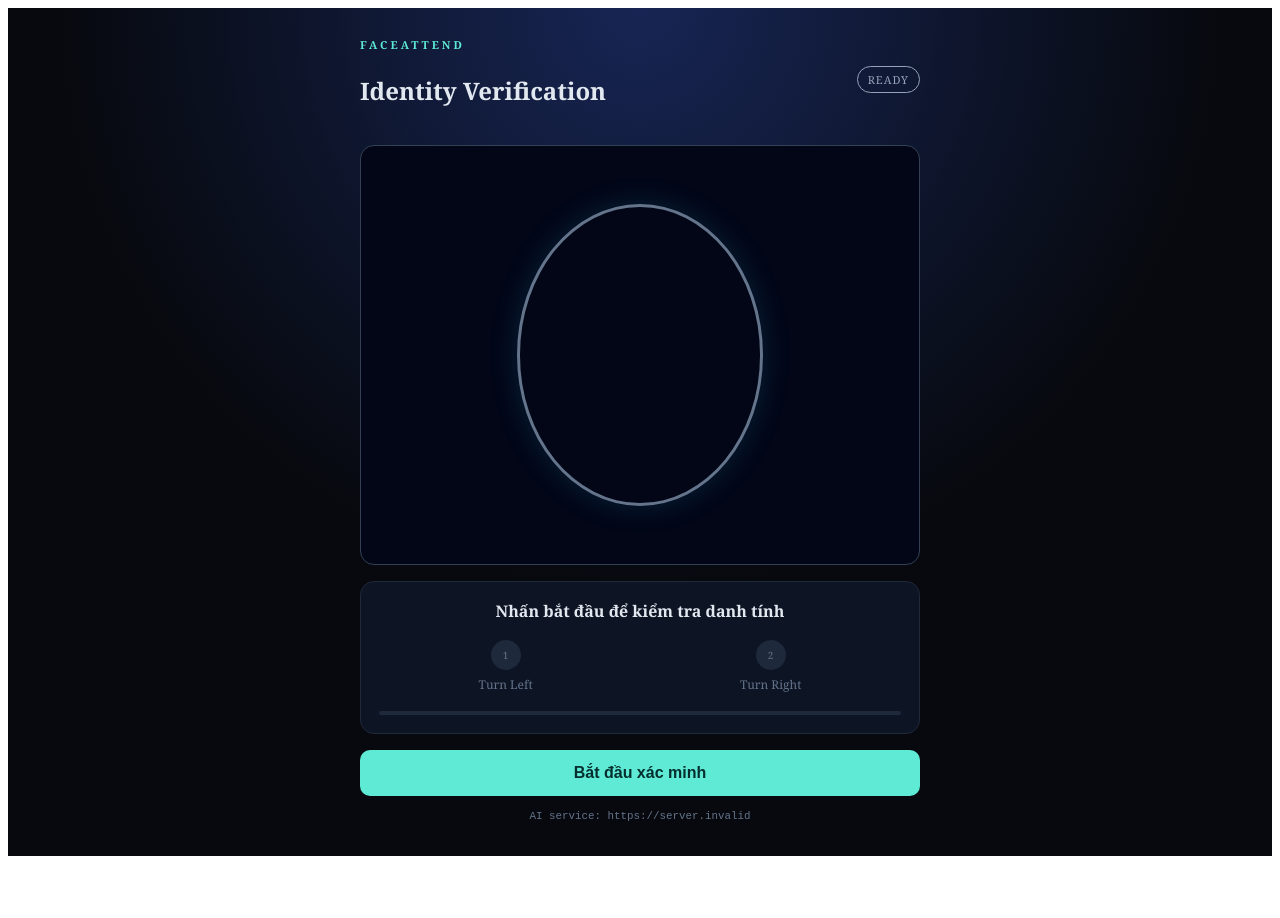
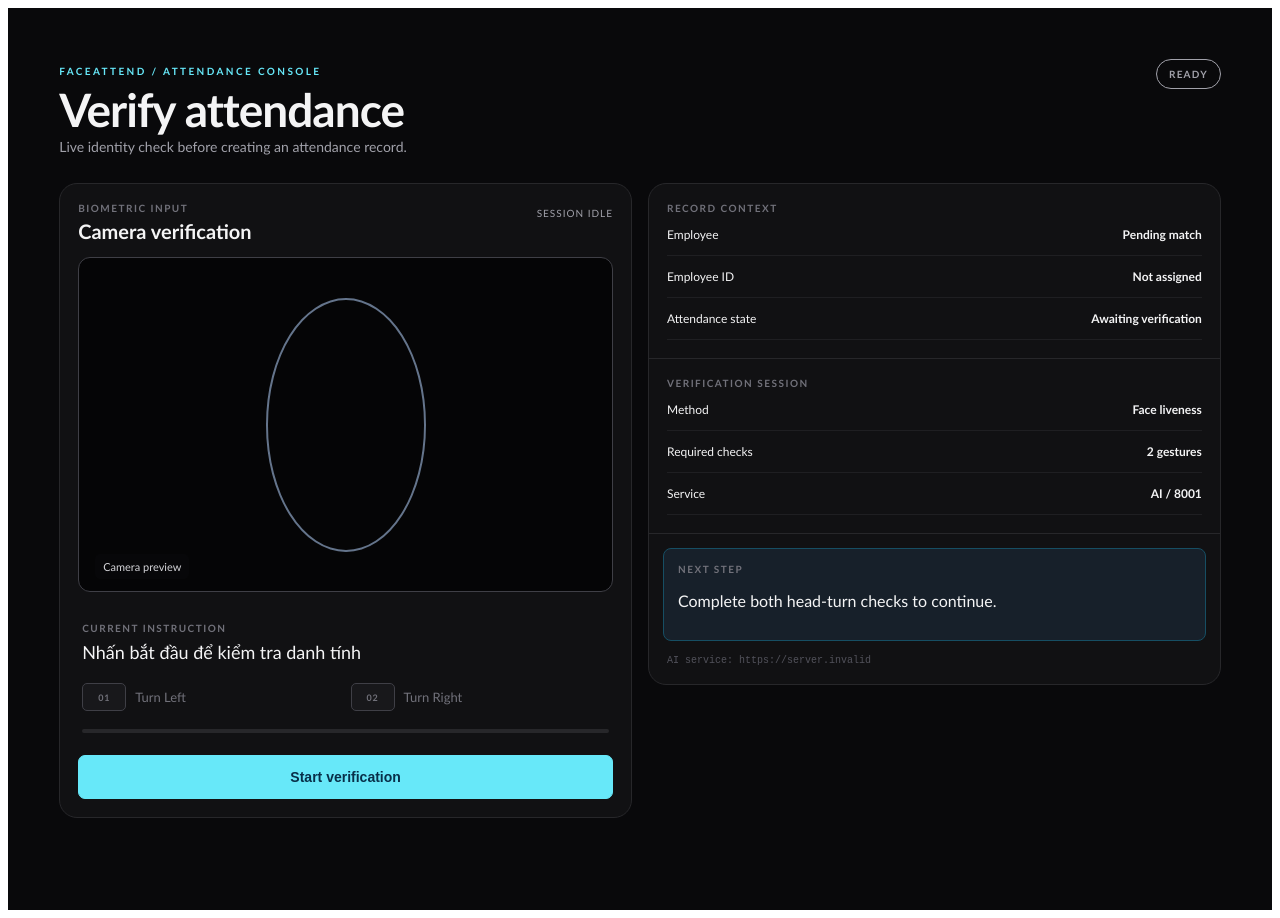
Before and after one commit to Danhtran07/FaceAttend-AI, a React (Vite) app in the folder apps/frontend/: page / in a window 1280 px wide. Before the commit the page ends 864 px from the top, so only its background shows below. Built offline with nearby package versions, Linux system fonts and the light colour scheme; no server answers.

Commit message:
feat: update App component layout and styles for improved user experience

```diff
--- a/apps/frontend/src/pages/App.tsx
+++ b/apps/frontend/src/pages/App.tsx
@@ -138,48 +138,93 @@ export default function App() {
   };
 
   const progress = challenge === "COMPLETE" ? 100 : Math.max(0, Math.min(100, (challengeIndex / CHALLENGES.length) * 100));
+  const stateLabel = error ? "REVIEW REQUIRED" : token ? "VERIFIED" : running ? "LIVE CHECK" : "READY";
 
   return (
     <main style={styles.page}>
       <section style={styles.shell}>
         <header style={styles.header}>
-          <div><span style={styles.eyebrow}>FACEATTEND</span><h1>Identity Verification</h1></div>
-          <span style={{ ...styles.badge, color: running ? "#5eead4" : "#94a3b8" }}>{running ? "LIVE" : "READY"}</span>
+          <div>
+            <span style={styles.eyebrow}>FACEATTEND / ATTENDANCE CONSOLE</span>
+            <h1 style={styles.title}>Verify attendance</h1>
+            <p style={styles.subtitle}>Live identity check before creating an attendance record.</p>
+          </div>
+          <span style={{ ...styles.badge, color: error ? "#fb7185" : token ? "#4ade80" : running ? "#67e8f9" : "#a1a1aa" }}>{stateLabel}</span>
         </header>
+        <div style={styles.workspace}>
+          <section style={styles.primaryPanel}>
+            <div style={styles.panelBar}>
+              <div><span style={styles.sectionKicker}>BIOMETRIC INPUT</span><h2 style={styles.panelTitle}>Camera verification</h2></div>
+              <span style={styles.sessionTag}>{running ? "SESSION ACTIVE" : "SESSION IDLE"}</span>
+            </div>
             <div style={styles.cameraWrap}>
               <video ref={videoRef} autoPlay playsInline muted style={styles.video} />
-          <div style={{ ...styles.oval, borderColor: error ? "#f87171" : challenge === "COMPLETE" ? "#34d399" : running ? "#38bdf8" : "#64748b" }} />
+              <div style={{ ...styles.oval, borderColor: error ? "#fb7185" : challenge === "COMPLETE" ? "#4ade80" : running ? "#67e8f9" : "#64748b" }} />
+              <div style={styles.cameraHint}>{running ? "Keep your face inside the frame" : "Camera preview"}</div>
               <canvas ref={canvasRef} style={{ display: "none" }} />
             </div>
             <section style={styles.status}>
-          <strong style={{ color: error ? "#fca5a5" : token ? "#86efac" : "#e2e8f0" }}>{error || feedback}</strong>
-          <div style={styles.steps}>{CHALLENGES.map((label, index) => <div key={label} style={{ ...styles.step, color: index < challengeIndex ? "#34d399" : index === challengeIndex ? "#60a5fa" : "#64748b" }}><span style={styles.dot}>{index < challengeIndex ? "OK" : index + 1}</span>{label}</div>)}</div>
+              <span style={styles.sectionKicker}>CURRENT INSTRUCTION</span>
+              <strong style={{ ...styles.feedback, color: error ? "#fda4af" : token ? "#86efac" : "#f4f4f5" }}>{error || feedback}</strong>
+              <div style={styles.steps}>{CHALLENGES.map((label, index) => <div key={label} style={{ ...styles.step, color: index < challengeIndex ? "#4ade80" : index === challengeIndex ? "#67e8f9" : "#71717a" }}><span style={{ ...styles.dot, borderColor: index < challengeIndex ? "#4ade80" : index === challengeIndex ? "#67e8f9" : "#3f3f46" }}>{index < challengeIndex ? "DONE" : `0${index + 1}`}</span>{label}</div>)}</div>
               <div style={styles.track}><div style={{ ...styles.progress, width: `${progress}%` }} /></div>
             </section>
-        <button onClick={running ? cleanup : start} style={styles.button}>{running ? "Dừng xác minh" : token ? "Xác minh lại" : "Bắt đầu xác minh"}</button>
+            <button onClick={running ? cleanup : start} style={styles.button}>{running ? "Stop verification" : token ? "Run again" : "Start verification"}</button>
             {token && <pre style={styles.token}>{token}</pre>}
+          </section>
+
+          <aside style={styles.rail}>
+            <div style={styles.railSection}>
+              <span style={styles.sectionKicker}>RECORD CONTEXT</span>
+              <div style={styles.recordRow}><span>Employee</span><strong>Pending match</strong></div>
+              <div style={styles.recordRow}><span>Employee ID</span><strong>Not assigned</strong></div>
+              <div style={styles.recordRow}><span>Attendance state</span><strong>{token ? "Ready to record" : "Awaiting verification"}</strong></div>
+            </div>
+            <div style={styles.railSection}>
+              <span style={styles.sectionKicker}>VERIFICATION SESSION</span>
+              <div style={styles.recordRow}><span>Method</span><strong>Face liveness</strong></div>
+              <div style={styles.recordRow}><span>Required checks</span><strong>2 gestures</strong></div>
+              <div style={styles.recordRow}><span>Service</span><strong>AI / 8001</strong></div>
+            </div>
+            <div style={styles.notice}><span style={styles.sectionKicker}>NEXT STEP</span><p>{token ? "Identity verified. The attendance event can now be persisted." : "Complete both head-turn checks to continue."}</p></div>
             <small style={styles.endpoint}>AI service: {API_BASE}</small>
+          </aside>
+        </div>
       </section>
     </main>
   );
 }
 
 const styles: Record<string, CSSProperties> = {
-  page: { minHeight: "100vh", padding: 24, background: "radial-gradient(circle at top, #172554, #07090e 55%)", color: "#e2e8f0", fontFamily: "Georgia, 'Times New Roman', serif" },
-  shell: { width: "min(100%, 560px)", margin: "0 auto" },
-  header: { display: "flex", justifyContent: "space-between", alignItems: "center", marginBottom: 18 },
-  eyebrow: { color: "#5eead4", letterSpacing: 3, fontSize: 11, fontWeight: 700 },
-  badge: { border: "1px solid currentColor", borderRadius: 20, padding: "5px 10px", fontSize: 11, letterSpacing: 1 },
-  cameraWrap: { position: "relative", aspectRatio: "4 / 3", overflow: "hidden", background: "#020617", border: "1px solid #334155", borderRadius: 14 },
+  page: { minHeight: "100vh", padding: "clamp(20px, 4vw, 56px)", background: "#09090b", color: "#f4f4f5", fontFamily: "'Space Grotesk', 'Trebuchet MS', sans-serif" },
+  shell: { width: "min(100%, 1180px)", margin: "0 auto" },
+  header: { display: "flex", justifyContent: "space-between", alignItems: "flex-start", gap: 24, marginBottom: 28 },
+  eyebrow: { color: "#67e8f9", letterSpacing: 2.4, fontSize: 10, fontWeight: 700 },
+  title: { margin: "8px 0 4px", fontSize: "clamp(28px, 4vw, 46px)", lineHeight: 1.05, letterSpacing: -1 },
+  subtitle: { margin: 0, color: "#a1a1aa", fontSize: 14 },
+  badge: { border: "1px solid currentColor", borderRadius: 999, padding: "8px 12px", fontSize: 10, letterSpacing: 1.2, fontWeight: 700, whiteSpace: "nowrap" },
+  workspace: { display: "grid", gridTemplateColumns: "repeat(auto-fit, minmax(min(100%, 320px), 1fr))", gap: 16, alignItems: "start" },
+  primaryPanel: { padding: 18, background: "#111113", border: "1px solid #27272a", borderRadius: 18 },
+  panelBar: { display: "flex", justifyContent: "space-between", alignItems: "flex-start", gap: 12, marginBottom: 14 },
+  sectionKicker: { display: "block", color: "#71717a", fontSize: 10, letterSpacing: 1.5, fontWeight: 700 },
+  panelTitle: { margin: "5px 0 0", fontSize: 20, fontWeight: 600 },
+  sessionTag: { color: "#a1a1aa", fontSize: 10, letterSpacing: 1, paddingTop: 5 },
+  cameraWrap: { position: "relative", aspectRatio: "16 / 10", overflow: "hidden", background: "#050506", border: "1px solid #3f3f46", borderRadius: 12 },
   video: { width: "100%", height: "100%", objectFit: "cover", transform: "scaleX(-1)" },
-  oval: { position: "absolute", inset: "14% 28%", border: "3px solid", borderRadius: "50%", boxShadow: "0 0 30px rgba(56,189,248,.15)" },
-  status: { marginTop: 16, padding: 18, background: "rgba(15,23,42,.8)", border: "1px solid #1e293b", borderRadius: 14, textAlign: "center" },
-  steps: { display: "flex", justifyContent: "space-around", gap: 8, marginTop: 18 },
-  step: { display: "grid", gap: 6, justifyItems: "center", fontSize: 12 },
-  dot: { display: "grid", placeItems: "center", width: 30, height: 30, borderRadius: "50%", background: "#1e293b", fontSize: 10 },
-  track: { height: 4, marginTop: 18, background: "#1e293b", borderRadius: 2, overflow: "hidden" },
-  progress: { height: "100%", background: "#38bdf8", transition: "width .2s" },
-  button: { width: "100%", marginTop: 16, padding: "14px 18px", border: 0, borderRadius: 10, background: "#5eead4", color: "#042f2e", fontSize: 16, fontWeight: 700, cursor: "pointer" },
-  token: { marginTop: 14, padding: 14, whiteSpace: "pre-wrap", wordBreak: "break-all", color: "#86efac", background: "#052e16", border: "1px solid #166534", borderRadius: 10, fontSize: 11 },
-  endpoint: { display: "block", marginTop: 14, color: "#64748b", textAlign: "center", fontFamily: "monospace" },
+  oval: { position: "absolute", inset: "12% 35%", border: "2px solid", borderRadius: "50%", boxShadow: "0 0 0 999px rgba(0,0,0,.08)" },
+  cameraHint: { position: "absolute", bottom: 12, left: 16, color: "#d4d4d8", fontSize: 11, background: "rgba(9,9,11,.72)", padding: "6px 8px", borderRadius: 5 },
+  status: { marginTop: 14, padding: "16px 4px 2px", textAlign: "left" },
+  feedback: { display: "block", marginTop: 7, fontSize: 18, fontWeight: 500 },
+  steps: { display: "grid", gridTemplateColumns: "1fr 1fr", gap: 10, marginTop: 20 },
+  step: { display: "flex", alignItems: "center", gap: 9, fontSize: 13 },
+  dot: { display: "grid", placeItems: "center", width: 42, height: 26, border: "1px solid", borderRadius: 5, background: "#18181b", fontSize: 9, fontWeight: 700, letterSpacing: .8 },
+  track: { height: 4, marginTop: 18, background: "#27272a", borderRadius: 2, overflow: "hidden" },
+  progress: { height: "100%", background: "#67e8f9", transition: "width .2s" },
+  button: { width: "100%", marginTop: 20, padding: "13px 18px", border: "1px solid #67e8f9", borderRadius: 7, background: "#67e8f9", color: "#082f49", fontSize: 14, fontWeight: 700, cursor: "pointer" },
+  token: { marginTop: 14, padding: 14, whiteSpace: "pre-wrap", wordBreak: "break-all", color: "#86efac", background: "#052e16", border: "1px solid #166534", borderRadius: 8, fontSize: 11 },
+  rail: { background: "#111113", border: "1px solid #27272a", borderRadius: 18, overflow: "hidden" },
+  railSection: { padding: 18, borderBottom: "1px solid #27272a" },
+  recordRow: { display: "flex", justifyContent: "space-between", gap: 12, padding: "13px 0", borderBottom: "1px solid #1f1f22", fontSize: 12 },
+  notice: { margin: 14, padding: 14, background: "#17202a", border: "1px solid #164e63", borderRadius: 8 },
+  endpoint: { display: "block", margin: "0 18px 18px", color: "#52525b", fontSize: 10, fontFamily: "monospace" },
 };
```
Also changed, not shown: 1 other file (tests, documents, lock files or other folders). Lines whose indentation alone changed are shown as unchanged.
